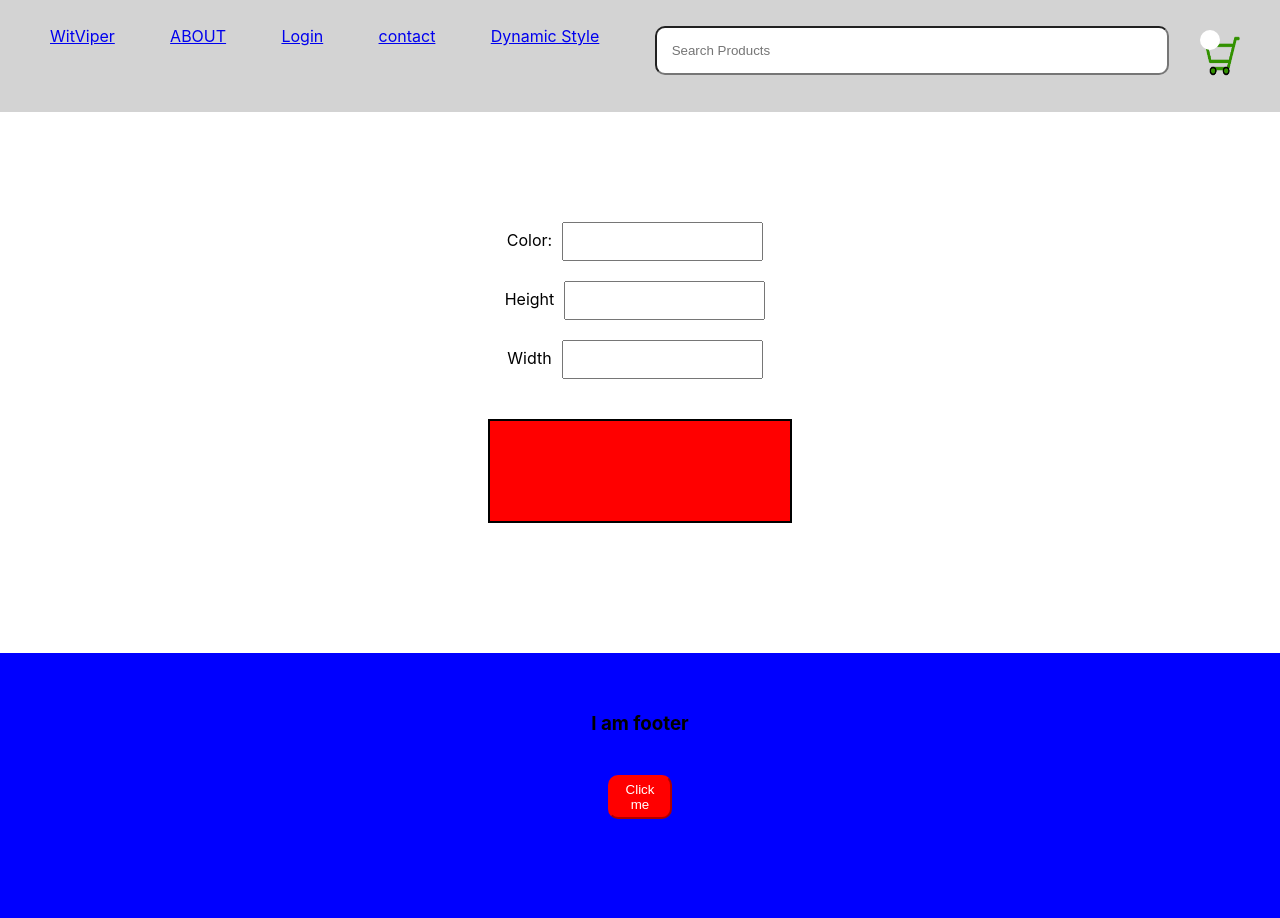
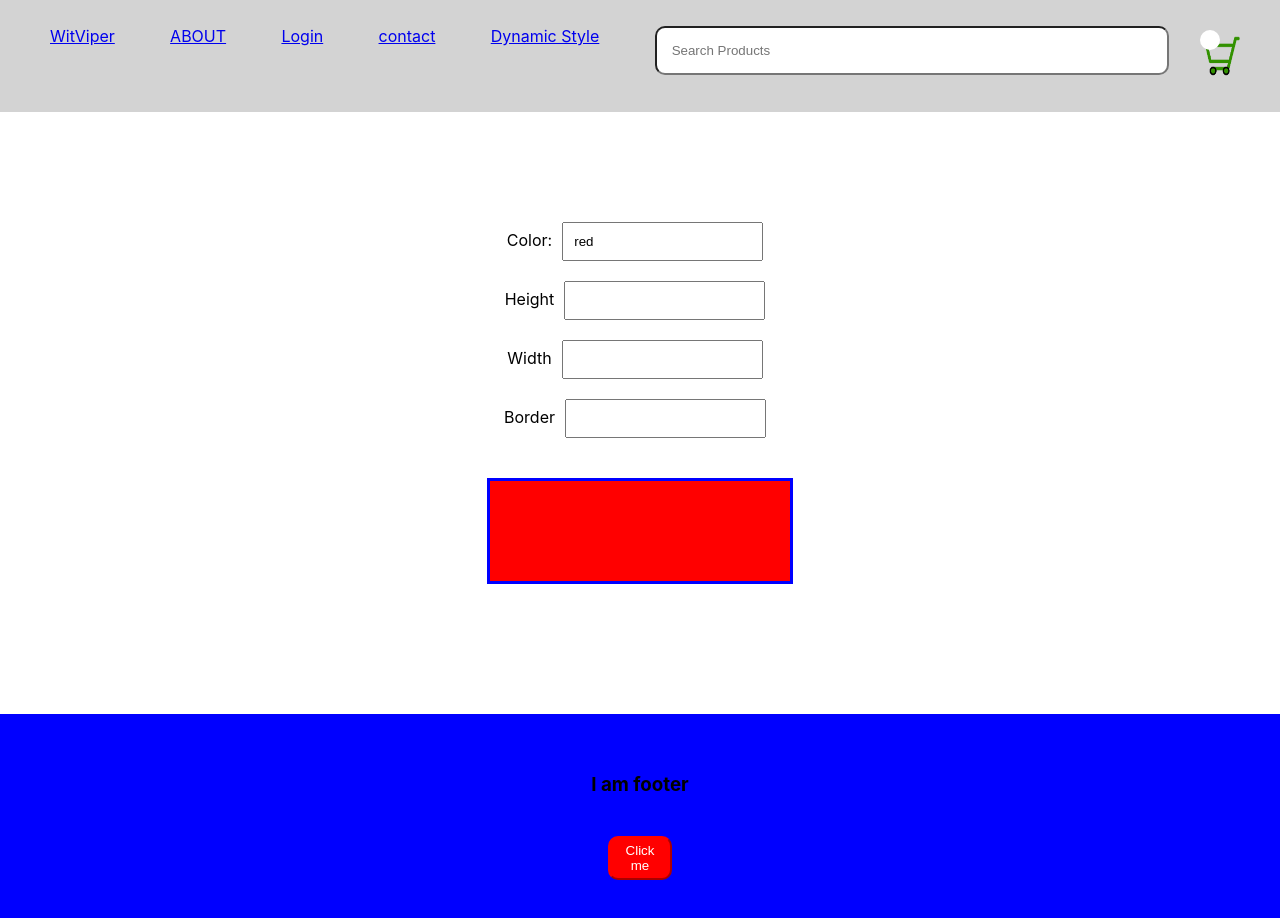
Before and after one commit to vishallovecode/learn-react-with-project, a React (Create React App) app: page /dynamicStyle in a window 1280 px wide. Shown: the top 918 px of the page. Built offline with nearby package versions, Linux system fonts and the light colour scheme.

Commit message:
dynamic css

```diff
--- a/src/DynamicCss/dynamic.css
+++ b/src/DynamicCss/dynamic.css
@@ -1,6 +1,5 @@
 .box {
     border: 2px solid;
-    background-color: red;
     display: flex;
     margin: 30px auto 30px auto ;
     width: 300px;
@@ -33,3 +32,33 @@
         padding: 10px;
         margin:10px
     }
+
+    .blue {
+        background-color: blue;
+        border: 3px solid red;
+
+    }
+
+    .yellow {
+        background-color: yellow;
+        border: 3px solid red;
+
+    }
+
+    .red {
+        background-color: red;
+        border: 3px solid blue;
+
+    }
+
+    .black {
+        background-color: black;
+        border: 3px solid red;
+
+    }
+
+    .lightblue {
+        background-color: lightblue;
+        border: 3px solid red;
+
+    }
--- a/src/DynamicCss/dynamiccss.jsx
+++ b/src/DynamicCss/dynamiccss.jsx
@@ -2,27 +2,22 @@
 import { useState } from 'react';
 import './dynamic.css'
 const DynamicStyle = () => {
-  // dynamically change the box color and its size
+
   const initialStyle = {
-    color: '',
+    color: 'red',
     height: '',
     width: ''
   }
   const [style , setStyle]= useState(initialStyle);
 
   const inputChangeColor = (e)=> {
-
-
-
     setStyle({...style , color: e.target.value})
-
     console.log(style)
   }
   const inputChangeHeight = (e)=> {
-
-    // logic for setting the height
     console.log(e.target.value)
-    setStyle({...style , height: e.target.value})
+    //
+    setStyle({...style , height: e.target.value}) ;
     console.log(style)
   }
 
@@ -36,7 +31,7 @@ const DynamicStyle = () => {
     <div className="flex flex-column conatiner">
       <div  >
         <span>Color:</span>
-        <input  id ='color' className='input' onChange={inputChangeColor}/>
+        <input  id ='color' className='input' onChange={inputChangeColor} value= {style.color}/>
       </div>
       <div  className='margin-auto ' >
         <span>Height</span>
@@ -46,13 +41,17 @@ const DynamicStyle = () => {
         <span>Width</span>
       <input className='input'  id = 'width' onChange={inputChangeWidth}/>
       </div>
-      <div className="box" style={{backgroundColor: style.color}}>
+      <div  className='margin-auto '>
+        <span>Border</span>
+      <input className='input'  id = 'border' onChange={inputChangeWidth}/>
+      </div>
+      <div className= {`box ${style.color}`} style={{ height: style.height , width:style.width}}>
 
       </div>
 
     </div>
   );
 };
+export default DynamicStyle;
 
-
-export default DynamicStyle;
+// dynamic style
```
